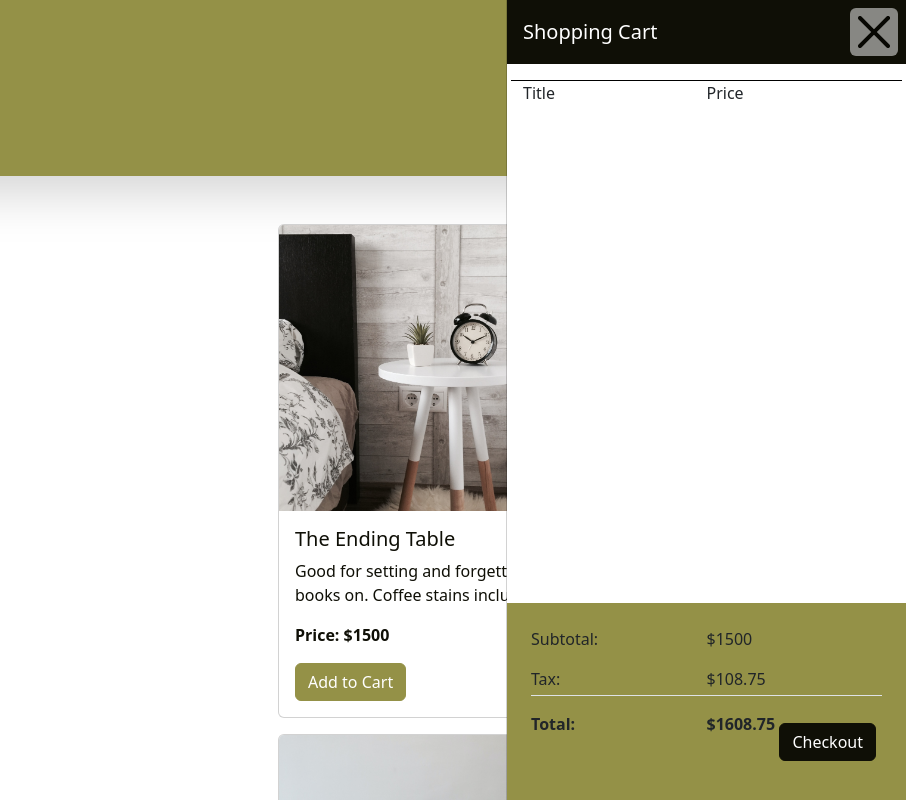
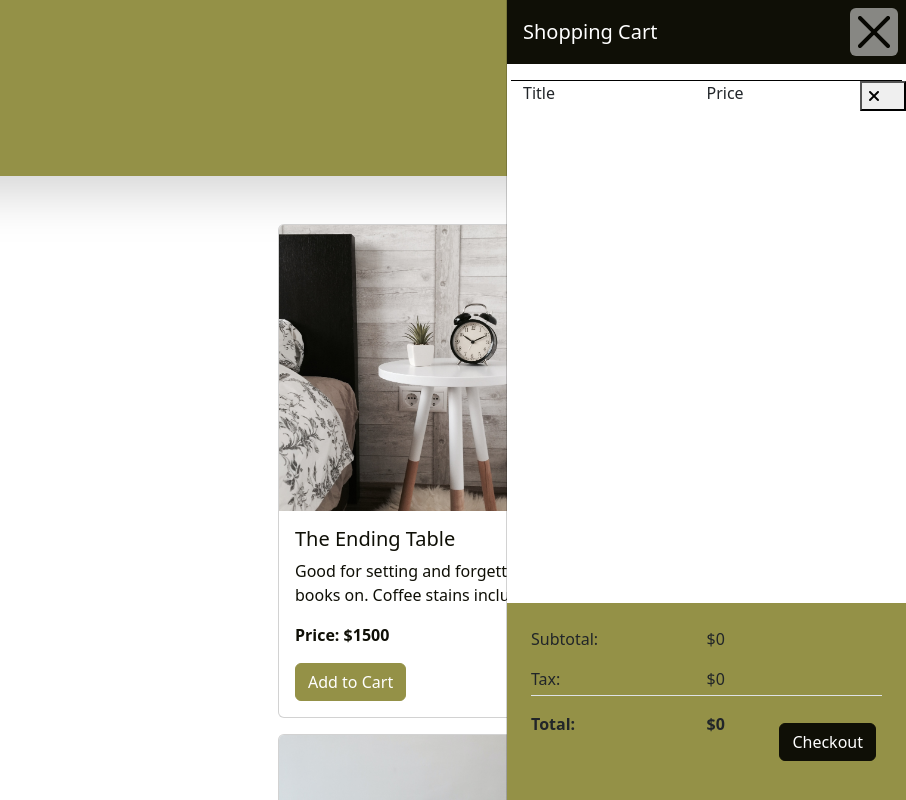
Before and after one commit to PatersonMichael/DobbysCraftFurniture, a website built with Parcel: page src/index.html in a window 1280 px wide. Both pictures are taken after a click on the button "Shopping Cart". Shown: the top 800 px of the page, 374-1280 px from the left. Built offline with nearby package versions, Linux system fonts and the light colour scheme.

Commit message:
Shopping.js added

```diff
--- a/src/index.html
+++ b/src/index.html
@@ -119,18 +119,21 @@
                 <span class="product-price position-absolute start-50">
                   Price
                 </span>
+                <button class="cart-item-delete position-absolute end-0 pe-4">
+                  <i class="fas fa-xmark"></i>
+                </button>
                 </p>
               </div>
             </div>
+            <!-- end product -->
           </div>
-            <!-- end product -->
 
           <!-- totals and checkout -->
           <div class="container checkout-section position-absolute bottom-0 pb-5">
             <div class="container mt-4">
-            <p>Subtotal: <span class="subtotal position-absolute start-50">$1500</span></p>
-            <p class="border-bottom pb-1">Tax: <span class="tax position-absolute start-50">$108.75</span></p>
-            <p class="fw-bold">Total: <span class="total position-absolute start-50">$1608.75</span></p>
+            <p>Subtotal: <span class="subtotal position-absolute start-50">$0</span></p>
+            <p class="border-bottom pb-1">Tax: <span class="tax position-absolute start-50">$0</span></p>
+            <p class="fw-bold">Total: <span class="total position-absolute start-50">$0</span></p>
           </div>
           <button class="checkout-button btn btn-secondary">Checkout</button>
           </div>
@@ -140,5 +143,6 @@
 
     <!-- scripts -->
     <script type="module" src="js/main.js"></script>
+    <script type="text/js" src="js/Shopping.js"></script>
 </body>
 </html>
```
